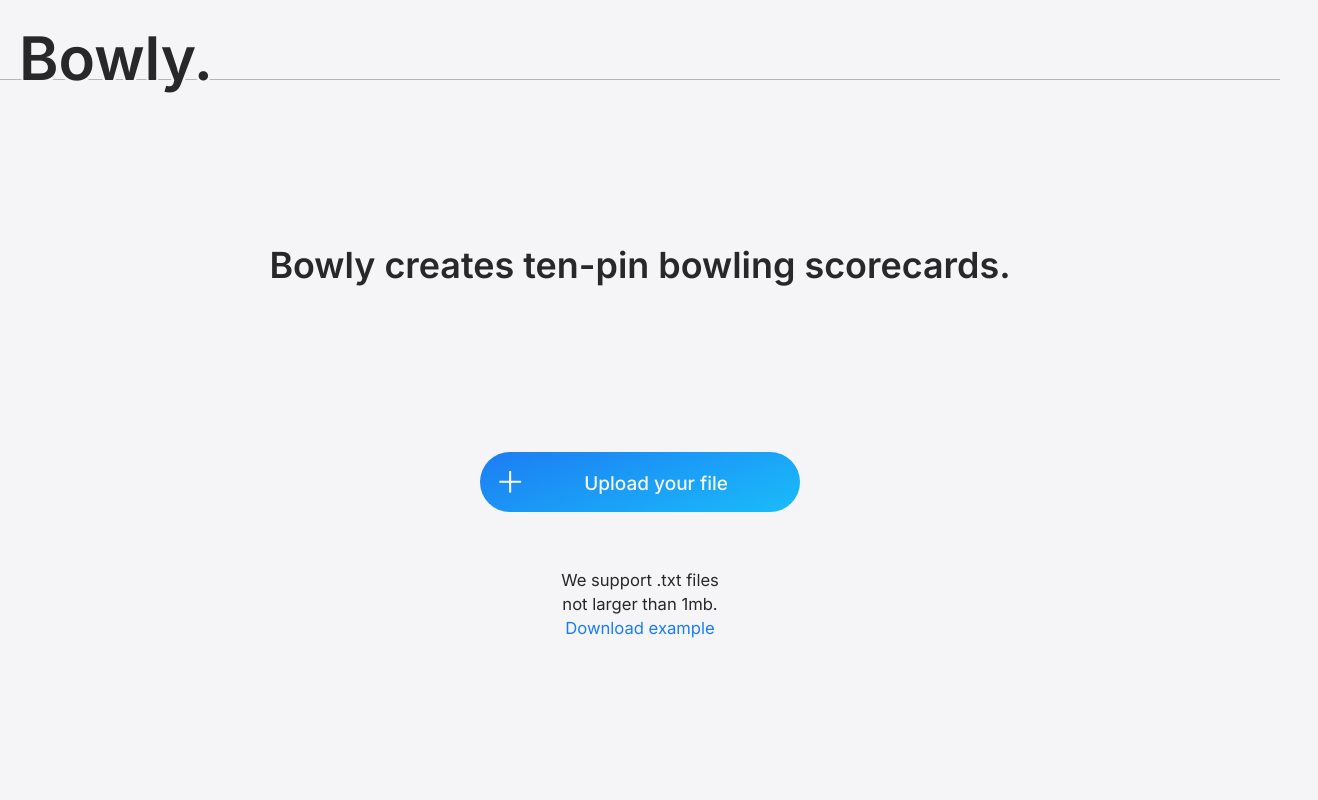
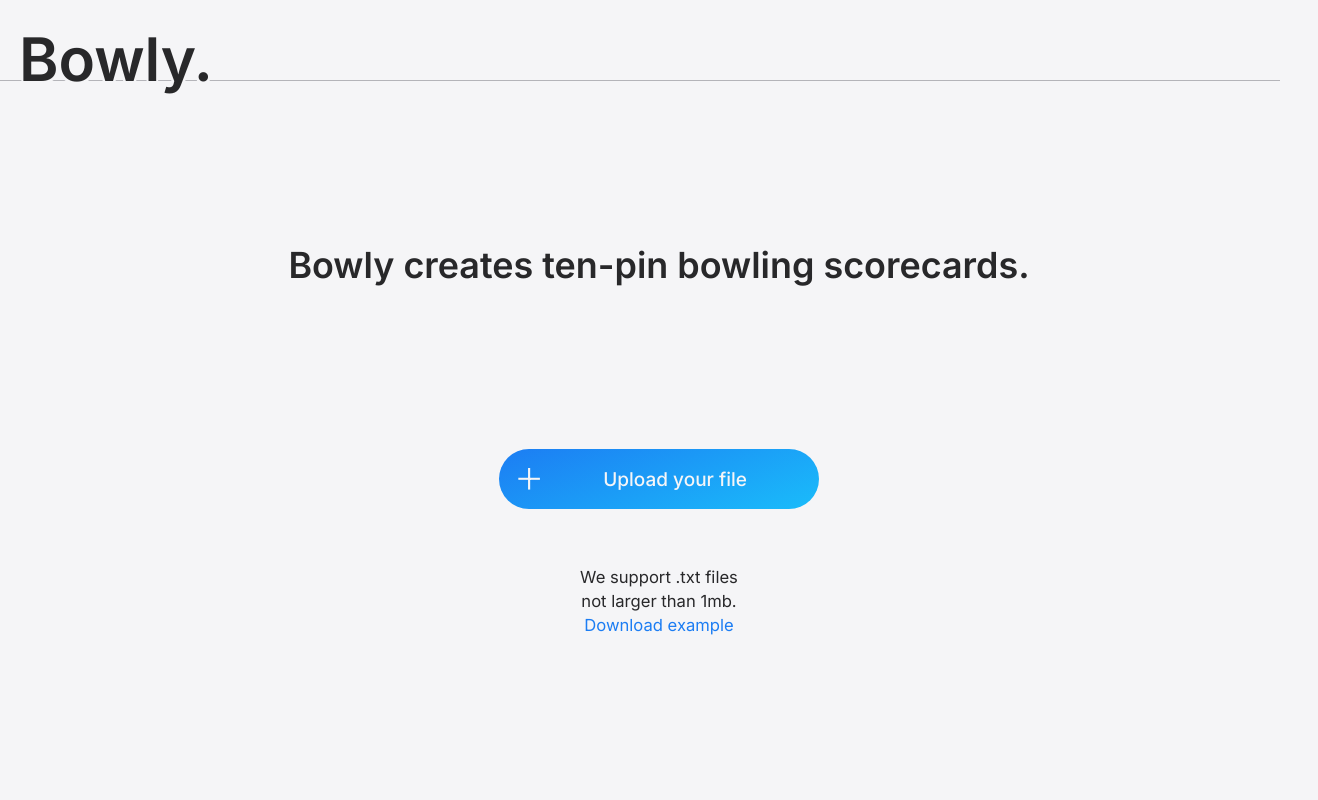
Before and after one commit to mateuszrymar/bowly, a website built with Vite: page index.html in a window 1280 px wide. Shown: the whole page, 1318 px wide, since content can reach past the window. Built offline with nearby package versions, Linux system fonts and the light colour scheme.

Commit message:
Styling without Tailwind

```diff
--- a/index.html
+++ b/index.html
@@ -4,44 +4,41 @@
     <meta charset="UTF-8" />
     <link rel="icon" type="image/svg+xml" href="/vite.svg" />
     <meta name="viewport" content="width=device-width, initial-scale=1.0" />
-    <link href="dist/assets/index-39a5ef2f.css" rel="stylesheet">
-    <link href="dist/assets/cloneDeep-cb3159cd.css" rel="stylesheet">
-    <link rel="preconnect" href="https://fonts.googleapis.com">
-    <link rel="preconnect" href="https://fonts.gstatic.com" crossorigin>
-    <link href="https://fonts.googleapis.com/css2?family=Inter:wght@100;200;300;400;500;600;800;900&display=swap" rel="stylesheet">
+    <link href="./src/index.css" rel="stylesheet">
+    <style>
+      @import url('https://fonts.googleapis.com/css2?family=Inter:wght@100;200;300;400;500;600;700;800;900&display=swap');
+    </style>
     <title>Bowly</title>
   </head>
   <body>
+
     <nav class="navbar">
-      <div class="container mx-auto">
+      <div class="container">
         <h1 class="navbar__header">
           <a href="index.html">Bowly.</a>
         </h1>
       </div>
     </nav>
 
-    <main
-      class="upload-page page container mx-auto flex flex-col items-center"
-      style="display: flex;"
-    >
+    <main class="upload page container">
 
-      <section class="grow-[2] flex items-center pt-[80px]">
-        <h2 class="upload-page__hero-message text-center">Bowly creates ten-pin bowling scorecards.</h2>
+      <section class="upload__hero">
+        <h2 class="upload__hero-message text-center">Bowly creates ten-pin bowling scorecards.</h2>
       </section>
 
-      <section class="grow-[1] flex flex-col items-center">
-        <input class="upload-page__input" type="file" accept=".txt" multiple="false" style="display: none"/>
-        <button class="upload-page__button h-[60px] w-[320px] px-[14px] mb-4 rounded-full flex items-center justify-between">
-          <span class="text-[50px] font-extralight grow-0 translate-y-[-4px]">+</span>
-          <div class="flex grow justify-center translate-y-[2px]">
-            <span class="font-medium">Upload your file</span>
+      <section class="upload__group">
+        <input class="upload__input" type="file" accept=".txt" multiple="false" style="display: none"/>
+        <button class="upload__button">
+          <span class="upload__button-plus">+</span>
+          <div class="upload__button-text-wrapper">
+            <span class="upload__button-text">Upload your file</span>
           </div>
         </button>
-        <h4 class="upload-page__file-error-msg text-center error"></h4>
-        <p class="upload-page__file-description text-center text-sm leading-5">
+        <h4 class="upload__file-error-msg error"></h4>
+        <p class="upload__file-description">
           We support .txt files<br>
           not larger than 1mb.<br>
-          <a href="./src/testfiles/Ten-pin-results_01.txt" download="Ten-pin-results" class="upload-page__file-description--link">Download example</a>
+          <a href="./src/testfiles/Ten-pin-results-example.txt" download="Ten-pin-results-example" class="upload__file-description--link">Download example</a>
         </p>
       </section>
 
--- a/package.json
+++ b/package.json
@@ -11,7 +11,6 @@
   },
   "devDependencies": {
     "@vitest/coverage-c8": "^0.29.2",
-    "tailwindcss": "^3.2.7",
     "typescript": "^4.9.3",
     "vite": "^4.1.0",
     "vitest": "^0.29.2"
--- a/src/index.css
+++ b/src/index.css
@@ -1,14 +1,11 @@
-@tailwind base;
-@tailwind components;
-@tailwind utilities;
-
 * {
   /* For debugging only */
   /* outline: 1px solid red; */
 }
 
 :root {
-  font-family: Inter, Avenir, Helvetica, Arial, sans-serif;
+  --document-font: Inter, Avenir, Helvetica, Arial, sans-serif;
+  font-family: var(--document-font);
 
   --white-000: rgba(255, 255, 255, 1);
   --white-050: rgba(251, 251, 253, 1);
@@ -51,11 +48,17 @@
   /* Size Variables */
   --navbar-height: 80px;
   --table-row-height: 85px;
+
+}
+
+body{
+  margin: 0;
 }
 
 /* Headers */
 h1, h2, h3, h4 {
   font-weight: 600;
+  margin: 0;
 }
 h1 {
   font-size: var(--header-2);
@@ -73,6 +76,10 @@ h3 {
 h4 {
   font-size: var(--header-6);
 }
+p {
+  margin: 0;
+}
+
 
 /* Navbar */
 .navbar {
@@ -86,18 +93,30 @@ h4 {
   z-index: 10;
   background-color: var(--background);
 }
+.navbar__header {
+  margin: 0;
+  transform: translateY(1.21rem);
+}
 .navbar__header>a {
   color: var(--grey-700) !important;
 }
 
 /* Links */
 a {
+  text-decoration: none;
   color: var(--blue-700);
+}
+button {
+  border: 0;
+  font-family: var(--document-font);
 }
 
 /* Both Pages */
 .page {
   min-height: 100vh;
+  display: flex;
+  flex-direction: column;
+  align-items: center;
 }
 .container {
   padding: 0 1rem;
@@ -107,10 +126,61 @@ a {
 }
 
 /* Upload Page */
-.upload-page__button {
+.upload__hero {
+  display: flex;
+  flex-grow: 2;
+  align-items: center;
+  padding-top: 4.21rem;
+}
+.upload__button {
   background: var(--blue-gradient);
   color: var(--background);
 }
+.upload__group {
+  display: flex;
+  flex-direction: column;
+  flex-grow: 1;
+  align-items: center;
+}
+.upload__button {
+  display: flex;
+  align-items: center;
+  justify-content: space-between;
+  height: 3.16rem;
+  width: 16.84rem;
+  padding: 0 0.74rem;
+  margin-bottom: 1rem;
+  border: 0;
+  border-radius: 1.58rem;
+}
+.upload__button:hover {
+  cursor: pointer;
+  outline: 1px solid var(--blue-500);
+}
+.upload__button-plus {
+  font-size: 2.63rem;
+  font-weight: 200;
+  flex-grow: 0;
+  transform: translateY(-0.21rem);
+}
+.upload__button-text-wrapper {
+  display: flex;
+  flex-grow: 1;
+  justify-content: center;
+  transform: translateY(0rem);
+  font-size: 1rem;
+  font-weight: 500;
+}
+.upload__file-error-msg {
+  text-align: center;
+  min-height: 2rem;
+}
+.upload__file-description {
+  text-align: center;
+  font-size: 0.875rem;
+  line-height: 1.25rem;
+}
+
 
 /* Results Page */
 /* Table Head */
@@ -219,3 +289,29 @@ table {
   border-bottom: 16px solid var(--grey-300-transparent);
   mix-blend-mode: multiply;
 }
+
+.container {
+  width: 100%;
+  margin: 0 auto;
+}
+/* Media queries */
+@media (min-width: 640px) {
+  .container {
+    max-width: 640px;
+  }
+}
+@media (min-width: 768px) {
+  .container {
+    max-width: 768px;
+  }
+}
+@media (min-width: 1024px) {
+  .container {
+    max-width: 1024px;
+  }
+}
+@media (min-width: 1280px) {
+  .container {
+    max-width: 1280px;
+  }
+}
--- a/src/index.ts
+++ b/src/index.ts
@@ -1,16 +1,18 @@
 import './index.css';
-// import './results';
+import './results';
+import './testfiles/Ten-pin-results-example.txt'
+// import '../results.html'
+
+
 import { cloneDeep } from 'lodash-es';
-
 import { processUpload } from './modules/fileUpload';
 import { getAllPlayerResults } from './modules/calculateResults';
 import { deepClone } from '@vitest/utils';
-
-import { PlayerInt, PlayerRollsInt, FrameInt } from './modules/interface';
+import { PlayerInt, PlayerRollsInt } from './modules/interface';
 
 // DOM Elements:
-const uploadButton = document.querySelector('.upload-page__button');
-const uploadInput: HTMLInputElement | null = document.querySelector('.upload-page__input');
+const uploadButton = document.querySelector('.upload__button');
+const uploadInput: HTMLInputElement | null = document.querySelector('.upload__input');
 
 const addUploadListener = () => {
   uploadButton?.addEventListener('click', (event) => {
--- a/src/modules/fileUpload.ts
+++ b/src/modules/fileUpload.ts
@@ -10,7 +10,7 @@ interface HTMLInputEvent extends Event {
 
 // Variables
 const maxFileSize: number = 1e6; // in bytes.
-const errorMessageBox: HTMLHeadingElement | null = document.querySelector('.upload-page__file-error-msg')
+const errorMessageBox: HTMLHeadingElement | null = document.querySelector('.upload__file-error-msg')
 
 // Functions
 const getFileFromInput = (file: File): Promise<any> => {
--- /dev/null
+++ b/src/testfiles/Ten-pin-results-example.txt
@@ -0,0 +1,51 @@
+Michael Scott
+8, 2, 6, 3, 10, 8, 0, 7, 1, 9, 1, 8, 0, 5, 4, 7, 3, 9, 1, 5
+
+Pam Beesly
+9, 0, 8, 2, 10, 6, 2, 8, 1, 7, 3, 4, 6, 1, 7, 2, 8, 7, 2
+
+Dwight Schrute
+7, 3, 9, 1, 10, 10, 8, 2, 7, 3, 5, 5, 6, 3, 10, 10, 7, 2
+
+Kevin Malone
+5, 5, 9, 0, 10, 6, 2, 8, 2, 3, 7, 8, 1, 9, 1, 2, 6, 4, 2
+
+Jan Levinson-Gould
+6, 4, 10, 5, 1, 7, 3, 9, 1, 10, 8, 2, 6, 1, 10, 10, 9, 0
+
+Angela Martin
+7, 3, 8, 2, 6, 4, 10, 9, 1, 8, 2, 4, 6, 1, 8, 2, 8, 6, 1
+
+Oscar Martinez
+9, 1, 6, 3, 5, 5, 10, 8, 2, 9, 1, 4, 6, 8, 2, 6, 3, 10, 8, 2
+
+Stanley Hudson
+10, 10, 10, 10, 10, 10, 10, 10, 10, 10, 10, 10
+
+Jim Halpert
+10, 0, 10, 0, 10, 0, 10, 0, 10, 0, 10, 0, 10, 0, 10, 0, 10, 0, 10, 0
+
+// Below are examples of incompete results. The app handles them as well:
+Andy Bernard
+5,2,0,0,1
+
+Toby Flenderson
+0, 0, 0, 0, 0, 0, 0, 0, 0, 0
+
+Creed Bratton
+0
+
+Ryan Howard
+0, 0, 0, 0, 0, 0, 0, 0, 0, 0
+
+Kelly Kapoor
+1
+
+Holly Flax
+7, 3, 9
+
+Meredith Palmer
+10, 10, 10, 10
+
+Gabe Lewis
+1, 9, 1, 9, 1, 9, 1, 9, 1, 9, 1, 9, 1, 9, 1, 9, 1, 9, 1, 9
--- a/src/testfiles/Ten-pin-results_01.txt
+++ /dev/null
@@ -1,6 +0,0 @@
-Paweł Kowalski
-1, 2, 1, 2, 1, 2, 1, 2, 1, 2, 1, 2, 1, 2, 1, 2, 1, 2, 1, 2
-Krzysztof Król
-9, 1, 9, 1, 9, 1, 9, 1, 9, 1, 9, 1, 9, 1, 9, 1, 9, 1, 9, 1, 9
-Izabela Kania
-4, 4, 4, 4, 4, 4, 4, 4, 4, 4, 4, 4, 4, 4, 4, 4, 4, 4, 4, 4
--- a/tailwind.config.cjs
+++ /dev/null
@@ -1,54 +0,0 @@
-/** @type {import('tailwindcss').Config} */
-module.exports = {
-  content: [
-    "./index.html",
-    "./src/**/*.js",
-    "./src/**/*.ts"
-  ],
-  theme: {
-
-    colors: {
-      /* Color styles */
-      white_000: 'rgba(255, 255, 255, 1)',
-      white_050: 'rgba(251, 251, 253, 1)',
-      white_100: 'rgba(245, 245, 247, 1)',
-      white_150: 'rgba(235, 235, 237, 1)',
-      white_200: 'rgba(225, 225, 225, 1)',
-      grey_100: 'rgba(210, 210, 215, 1)',
-      grey_300: 'rgba(180, 180, 185, 1)',
-      grey_500: 'rgba(110, 110, 115, 1)',
-      grey_700: 'rgba(40, 40, 42, 1)',
-      grey_700_transparent: 'rgba(40, 40, 42, 0.5)',
-      grey_800: 'rgba(29, 29, 31, 1)',
-      blue_500: 'rgba(26, 188, 250, 1)',
-      blue_700: 'rgba(28, 125, 243, 1)',
-      blue_800: 'rgba(0, 102, 204, 1)',
-      blue_950: 'rgba(7, 7, 14, 1)',
-      green_400: 'rgba(164, 222, 41, 1)',
-      green_500: 'rgba(142, 198, 24, 1)',
-      green_600: 'rgba(130, 184, 15, 1)',
-      red_600: 'rgba(212, 89, 81, 1)',
-
-
-      primary: 'rgba(28, 125, 243, 1)',
-      cta: 'linear-gradient(135deg, #1C7DF3 0%, #1ABCFA 100%)',
-      paper: 'rgba(245, 245, 247, 1)',
-      paper_light: 'rgba(251, 251, 253, 1)',
-      paper_negative: 'rgba(29, 29, 31, 1)',
-    },
-    fontWeight: {
-      thin: '100',
-      extralight: '200',
-      light: '300',
-      normal: '400',
-      medium: '500',
-      semibold: '600',
-      bold: '700',
-      extrabold: '800',
-      black: '900',
-    },
-
-    extend: {},
-  },
-  plugins: [],
-}
--- a/tsconfig.json
+++ b/tsconfig.json
@@ -13,7 +13,8 @@
     "noUnusedLocals": true,
     "noUnusedParameters": false,
     "noImplicitReturns": true,
-    "skipLibCheck": true
+    "skipLibCheck": true,
+    "types": ["vite/client"]
   },
   "include": ["src"]
 }
--- a/vite.config.js
+++ b/vite.config.js
@@ -4,6 +4,12 @@ import { resolve } from 'path'
 const __dirname = 'D:/coding/230313_bowly'
 
 export default defineConfig({
+  assetsInclude: [
+    // '**/*.html',
+    // '**/*.ts',
+    // '**/*.css',
+    '**/*.txt',
+  ],
   build: {
     rollupOptions: {
       input: {
```
Also changed, not shown: results.html (+6 -6 lines), 1 other file.
